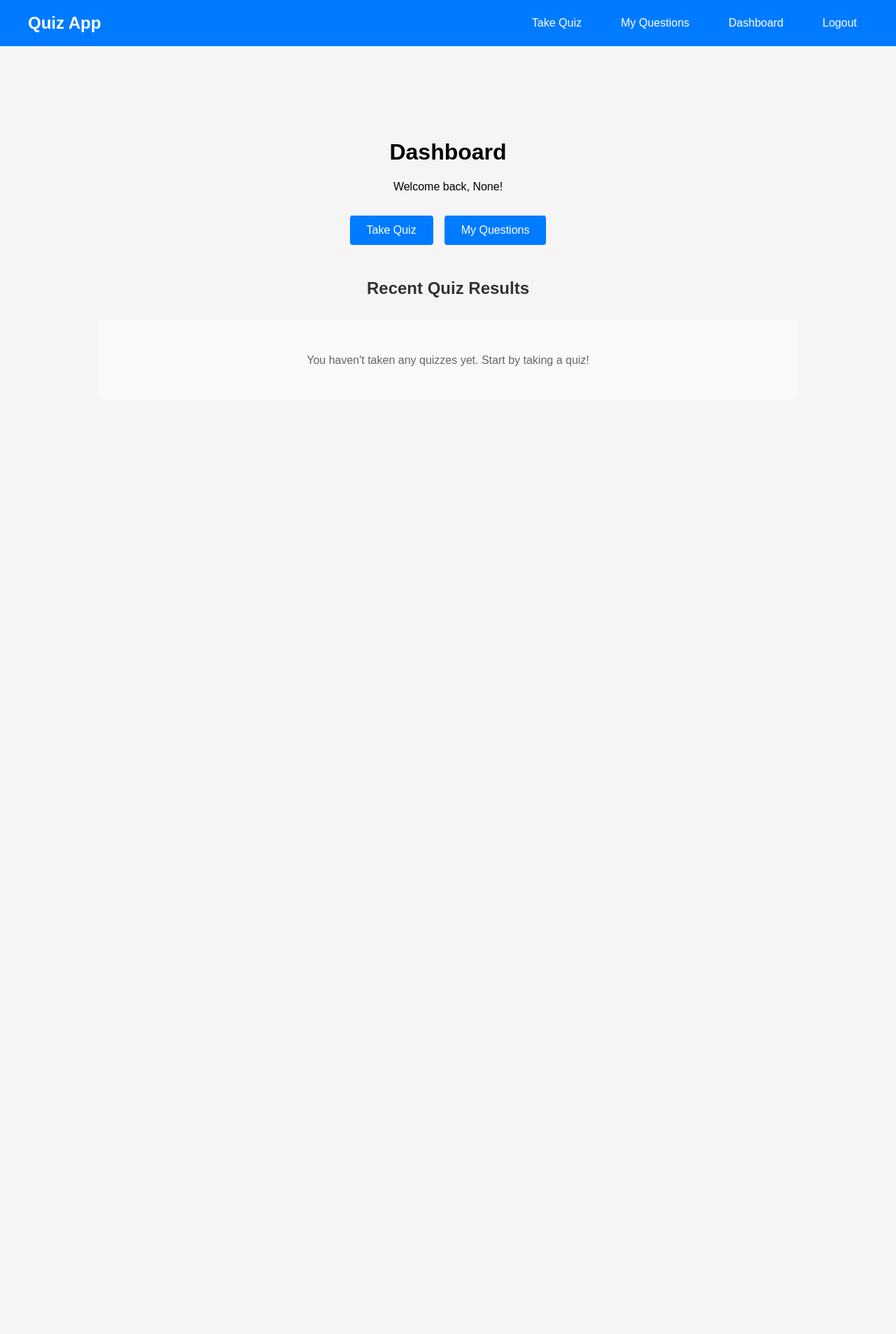
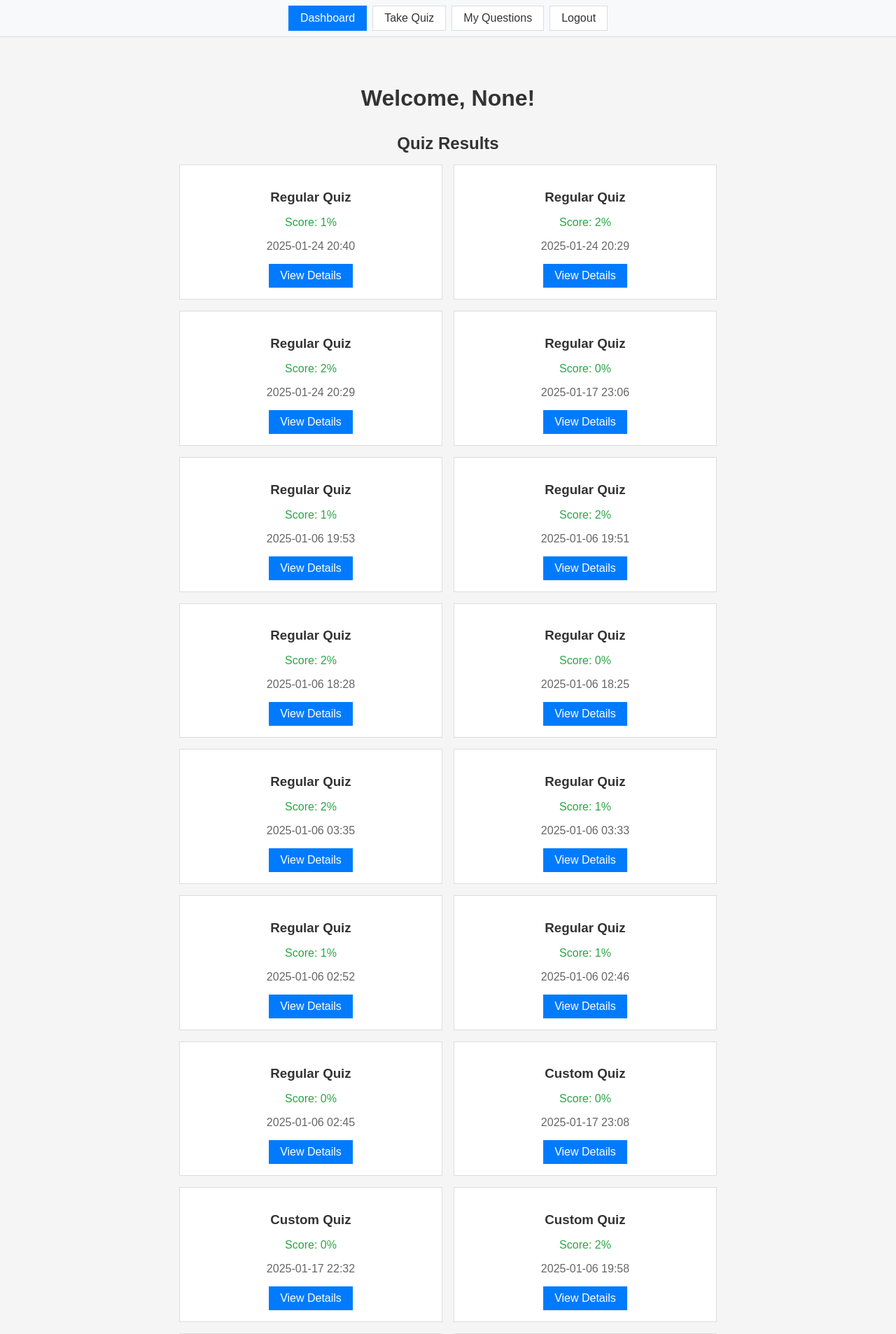
Before and after one commit to salem2400/ALX_Project_Graduation, a Flask app: page /dashboard in a window 1280 px wide. Shown: the top 1906 px of the page at 70% size. Before the commit the page ends 523 px from the top, so only its background shows below. Run offline with Flask 3, Linux system fonts and the light colour scheme; a user stored in the database is signed in; some libraries are stand-ins or nearby versions.

Commit message:
Update templates and fix nested repository issue

```diff
--- a/templates/base.html
+++ b/templates/base.html
@@ -10,94 +10,102 @@
             margin: 0;
             padding: 0;
             background-color: #f5f5f5;
-        }
-
-        .navbar {
-            background-color: #007bff;
-            padding: 1rem;
-            color: white;
-        }
-
-        .navbar-content {
-            max-width: 1200px;
-            margin: 0 auto;
+            min-height: 100vh;
             display: flex;
-            justify-content: space-between;
+            flex-direction: column;
             align-items: center;
         }
 
-        .navbar-brand {
-            font-size: 1.5rem;
-            font-weight: bold;
-            color: white;
-            text-decoration: none;
+        .top-nav {
+            width: 100%;
+            background-color: #f8f9fa;
+            padding: 0.5rem;
+            text-align: center;
+            border-bottom: 1px solid #ddd;
         }
 
         .nav-links {
             display: flex;
-            gap: 1.5rem;
+            justify-content: center;
+            gap: 0.5rem;
         }
 
         .nav-links a {
-            color: white;
+            padding: 0.5rem 1rem;
+            color: #333;
             text-decoration: none;
-            padding: 0.5rem 1rem;
-            border-radius: 4px;
-            transition: background-color 0.2s;
+            border: 1px solid #ddd;
+            background: white;
         }
 
-        .nav-links a:hover {
-            background-color: rgba(255, 255, 255, 0.1);
+        .nav-links a.active {
+            background: #007bff;
+            color: white;
+            border-color: #007bff;
         }
 
         .container {
-            max-width: 1200px;
+            width: 100%;
+            max-width: 800px;
             margin: 0 auto;
-            padding: 2rem;
+            padding: 1rem;
+            box-sizing: border-box;
         }
 
         .flash-messages {
+            width: 100%;
             max-width: 800px;
             margin: 1rem auto;
             padding: 0 1rem;
+            box-sizing: border-box;
         }
 
         .flash {
             padding: 1rem;
-            border-radius: 4px;
             margin-bottom: 1rem;
+            text-align: center;
+            border: 1px solid #ddd;
         }
 
         .flash.success {
             background-color: #d4edda;
             color: #155724;
-            border: 1px solid #c3e6cb;
+            border-color: #c3e6cb;
         }
 
         .flash.error {
             background-color: #f8d7da;
             color: #721c24;
-            border: 1px solid #f5c6cb;
+            border-color: #f5c6cb;
+        }
+
+        .auth-links {
+            text-align: center;
+            margin-top: 1rem;
+        }
+
+        .auth-links a {
+            display: inline-block;
+            padding: 0.5rem 1rem;
+            margin: 0 0.5rem;
+            background: #007bff;
+            color: white;
+            text-decoration: none;
+            border: none;
         }
     </style>
 </head>
 <body>
-    <nav class="navbar">
-        <div class="navbar-content">
-            <a href="{{ url_for('routes.index') }}" class="navbar-brand">Quiz App</a>
-            <div class="nav-links">
-                {% if current_user.is_authenticated %}
-                    <a href="{{ url_for('routes.quiz') }}">Take Quiz</a>
-                    <a href="{{ url_for('routes.custom_questions') }}">My Questions</a>
-                    <a href="{{ url_for('routes.dashboard') }}">Dashboard</a>
-                    <a href="{{ url_for('routes.logout') }}">Logout</a>
-                {% else %}
-                    <a href="{{ url_for('routes.login') }}">Login</a>
-                    <a href="{{ url_for('routes.register') }}">Register</a>
-                {% endif %}
-            </div>
+    {% if current_user.is_authenticated %}
+    <div class="top-nav">
+        <div class="nav-links">
+            <a href="{{ url_for('routes.dashboard') }}" {% if request.endpoint == 'routes.dashboard' %}class="active"{% endif %}>Dashboard</a>
+            <a href="{{ url_for('routes.quiz') }}" {% if request.endpoint == 'routes.quiz' %}class="active"{% endif %}>Take Quiz</a>
+            <a href="{{ url_for('routes.custom_questions') }}" {% if request.endpoint == 'routes.custom_questions' %}class="active"{% endif %}>My Questions</a>
+            <a href="{{ url_for('routes.logout') }}">Logout</a>
         </div>
-    </nav>
+    </div>
+    {% endif %}
 
     <div class="flash-messages">
         {% with messages = get_flashed_messages(with_categories=true) %}
@@ -110,5 +118,12 @@
     </div>
 
     {% block content %}{% endblock %}
+
+    {% if not current_user.is_authenticated %}
+        <div class="auth-links">
+            <a href="{{ url_for('routes.login') }}">Login</a>
+            <a href="{{ url_for('routes.register') }}">Register</a>
+        </div>
+    {% endif %}
 </body>
 </html>
--- a/templates/dashboard.html
+++ b/templates/dashboard.html
@@ -3,30 +3,32 @@
 {% block content %}
 <div class="container">
     <div class="welcome-section">
-        <h1>Dashboard</h1>
-        <p>Welcome back, {{ current_user.username }}!</p>
-
-        <div class="actions">
-            <a href="{{ url_for('routes.quiz') }}" class="btn">Take Quiz</a>
-            <a href="{{ url_for('routes.custom_questions') }}" class="btn">My Questions</a>
-        </div>
+        <h1>Welcome, {{ current_user.username }}!</h1>
 
         <div class="results-section">
-            <h2>Recent Quiz Results</h2>
-            {% if quiz_results %}
+            <h2>Quiz Results</h2>
+            {% if regular_quiz_results or custom_quiz_results %}
                 <div class="results-grid">
-                    {% for result in quiz_results %}
+                    {% for result in regular_quiz_results %}
                     <div class="result-box">
-                        <h3>{% if result.is_custom_quiz %}Custom Quiz{% else %}Regular Quiz{% endif %}</h3>
+                        <h3>Regular Quiz</h3>
                         <p class="score">Score: {{ result.score }}%</p>
-                        <p class="date">{{ result.created_at.strftime('%Y-%m-%d %H:%M') }}</p>
+                        <p class="date">{{ result.completed_at.strftime('%Y-%m-%d %H:%M') }}</p>
+                        <a href="{{ url_for('routes.quiz_result', quiz_id=result.id) }}" class="btn">View Details</a>
+                    </div>
+                    {% endfor %}
+                    {% for result in custom_quiz_results %}
+                    <div class="result-box">
+                        <h3>Custom Quiz</h3>
+                        <p class="score">Score: {{ result.score }}%</p>
+                        <p class="date">{{ result.completed_at.strftime('%Y-%m-%d %H:%M') }}</p>
                         <a href="{{ url_for('routes.quiz_result', quiz_id=result.id) }}" class="btn">View Details</a>
                     </div>
                     {% endfor %}
                 </div>
             {% else %}
                 <div class="empty-state">
-                    <p>You haven't taken any quizzes yet. Start by taking a quiz!</p>
+                    <p>No quiz results yet. Take a quiz to get started!</p>
                 </div>
             {% endif %}
         </div>
@@ -36,40 +38,34 @@
 <style>
 .welcome-section {
     text-align: center;
-    padding: 2rem;
-    margin: 2rem auto;
-    max-width: 1000px;
+    margin: 1rem auto;
 }
 
-.actions {
-    display: flex;
-    gap: 1rem;
-    justify-content: center;
-    margin: 2rem 0;
+.welcome-section h1 {
+    margin-bottom: 2rem;
+    color: #333;
 }
 
 .results-section {
-    margin-top: 3rem;
+    margin-top: 2rem;
 }
 
 .results-section h2 {
     color: #333;
-    margin-bottom: 2rem;
+    margin-bottom: 1rem;
 }
 
 .results-grid {
     display: grid;
     grid-template-columns: repeat(auto-fill, minmax(250px, 1fr));
-    gap: 2rem;
-    margin: 2rem 0;
+    gap: 1rem;
+    margin: 1rem 0;
 }
 
 .result-box {
+    padding: 1rem;
+    border: 1px solid #ddd;
     background: white;
-    padding: 1.5rem;
-    border-radius: 8px;
-    text-align: center;
-    box-shadow: 0 2px 4px rgba(0,0,0,0.1);
 }
 
 .result-box h3 {
@@ -78,7 +74,6 @@
 }
 
 .score {
-    font-size: 1.5rem;
     color: #28a745;
     margin-bottom: 0.5rem;
 }
@@ -91,26 +86,20 @@
 .empty-state {
     text-align: center;
     color: #666;
-    padding: 2rem;
+    padding: 1rem;
     background: #f8f9fa;
-    border-radius: 8px;
-    margin: 2rem 0;
+    border: 1px solid #ddd;
+    margin: 1rem 0;
 }
 
 .btn {
-    padding: 0.75rem 1.5rem;
-    text-decoration: none;
-    border-radius: 4px;
+    display: inline-block;
+    padding: 0.5rem 1rem;
+    margin: 0 0.5rem;
     background: #007bff;
     color: white;
+    text-decoration: none;
     border: none;
-    cursor: pointer;
-    font-size: 1rem;
-    transition: background-color 0.2s;
-}
-
-.btn:hover {
-    background: #0056b3;
 }
 </style>
 {% endblock %}
```
Also changed, not shown: templates/add_question.html (+18 -26 lines), templates/custom_questions.html (+21 -41 lines), templates/index.html (+49 -28 lines), templates/quiz.html (+15 -17 lines), templates/start_custom_quiz.html (+16 -47 lines), templates/view_group_questions.html (+12 -36 lines), instance/database.db.
